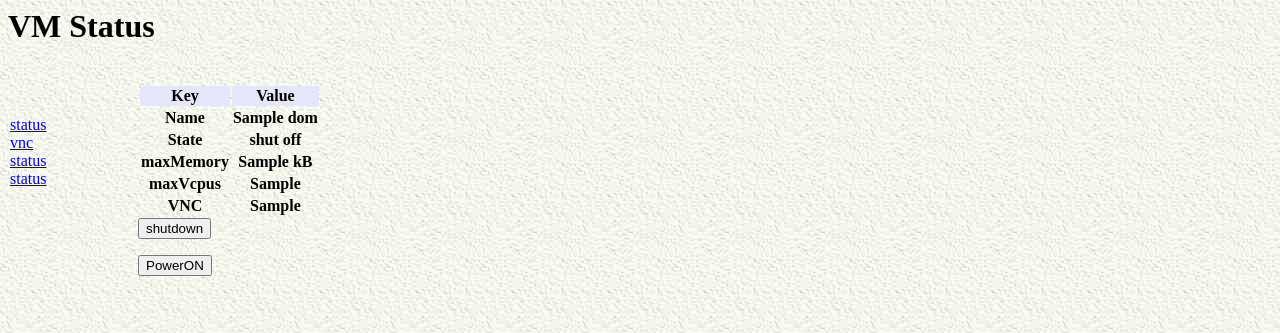
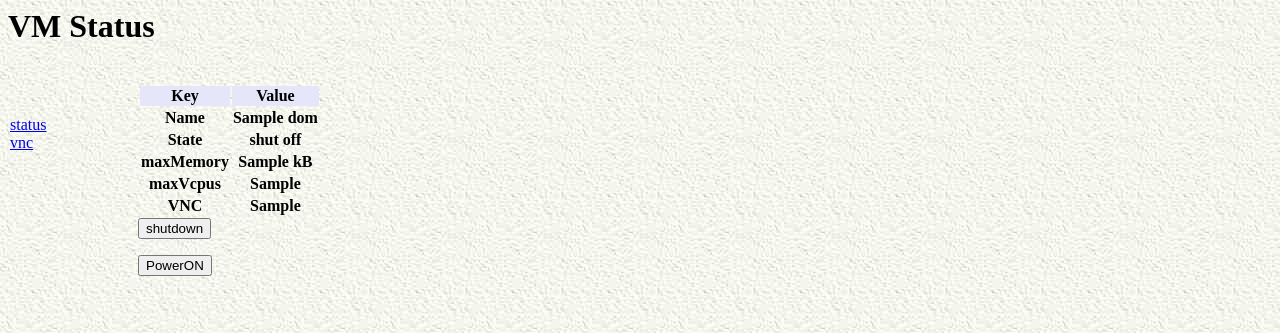
Before and after one commit to amiq11/cloud2014-A2, a Django app: template vmfront/vmmanager/template/vmmanager/status.html in a window 1280 px wide. Shown: the top 333 px of the page. Run offline with Django 3.2, Linux system fonts and the light colour scheme; the template is opened without the code that fills it: most values are stand-ins (such as "Sample title", 1, 10 or a date in 2020); lists and menus that the app fills with data are empty.

Commit message:
そういえばstatusボタンが3つあったのを修正

```diff
--- a/vmfront/vmmanager/template/vmmanager/status.html
+++ b/vmfront/vmmanager/template/vmmanager/status.html
@@ -13,8 +13,6 @@
 <p>
 <a href="/vmmanager/status/{{dom.name}}/">status</a><br/>
 <a href="/vmmanager/vnc/{{dom.name}}/">vnc</a><br/>
-<a href="/vmmanager/status/{{dom.name}}/">status</a><br/>
-<a href="/vmmanager/status/{{dom.name}}/">status</a><br/>
 </p>
 </div>
 
```
